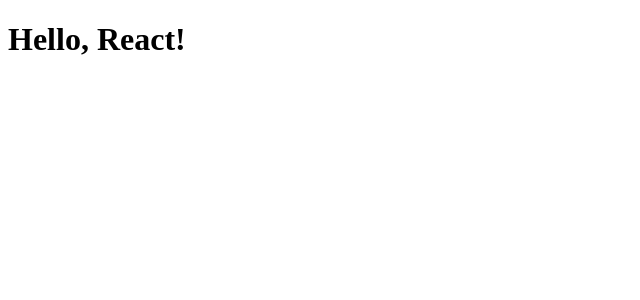
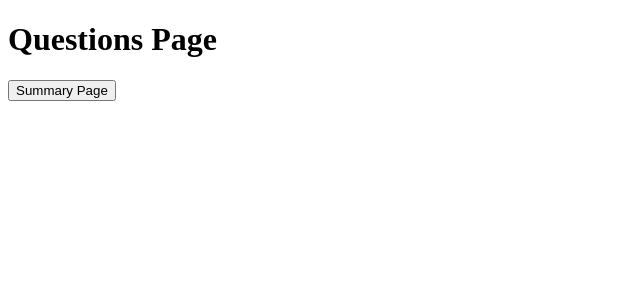
Before and after one commit to mustaqeem-2001/day1_QuizSnap, a React (Vite) app: page /question in a window 1280 px wide. Shown: the top 300 px of the page, without its empty margins (0-640 px from the left). Built offline with nearby package versions, Linux system fonts and the light colour scheme.

Commit message:
feat: implement routing with React Router to navigate between Home, Question, and Summary pages

```diff
--- a/src/App.jsx
+++ b/src/App.jsx
@@ -1,3 +1,11 @@
+import { BrowserRouter } from "react-router-dom";
+import Routes from "./config/AppRoutes.jsx";
+import AppRoutes from "./config/AppRoutes.jsx";
+
 export default function App() {
-    return <h1>Hello, React!</h1>
+    return (
+        <BrowserRouter>
+            <AppRoutes />
+        </BrowserRouter>
+    )
 }
--- /dev/null
+++ b/src/config/AppRoutes.jsx
@@ -0,0 +1,14 @@
+import { Route, Routes } from "react-router-dom";
+import Home from "../pages/Home.jsx";
+import QuestionPage from "../pages/QuestionPage.jsx";
+import Summary from "../pages/Summary.jsx";
+
+export default function AppRoutes() {
+    return (
+        <Routes>
+            <Route path="/" element={<Home />} />
+            <Route path="/question" element={<QuestionPage />} />
+            <Route path="/summary" element={<Summary />} />
+        </Routes>
+    )
+}
--- /dev/null
+++ b/src/pages/Home.jsx
@@ -0,0 +1,18 @@
+import { Link } from "react-router-dom"
+
+export default function Home() {
+    // const navigate = useNavigate();
+
+    // function questionsPage() {
+    //     navigate('/questions');
+    // }
+
+    return (
+        <>
+            <h1>Home Page</h1>
+            <Link to="/question">
+                <button>Questions Page</button>
+            </Link>
+        </>
+    )
+}
--- /dev/null
+++ b/src/pages/QuestionPage.jsx
@@ -0,0 +1,12 @@
+import { Link } from "react-router-dom"
+
+export default function QuestionPage() {
+    return (
+         <>
+            <h1>Questions Page</h1>
+            <Link to="/summary">
+                <button>Summary Page</button>
+            </Link>
+        </>
+    )
+}
--- a/src/pages/Summary.jsx
+++ b/src/pages/Summary.jsx
@@ -0,0 +1,12 @@
+import { Link } from "react-router-dom"
+
+export default function Summary() {
+    return (
+        <>
+            <h1>Summary Page</h1>
+            <Link to="/">
+                <button>Home Page</button>
+            </Link>
+        </>
+    )
+}
```
Also changed, not shown: src/config/Routes.jsx (deleted), src/pages/HomePage.jsx (deleted).
